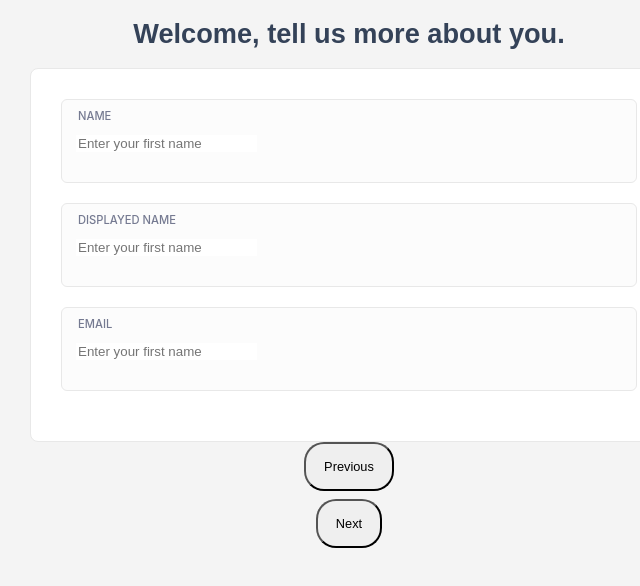
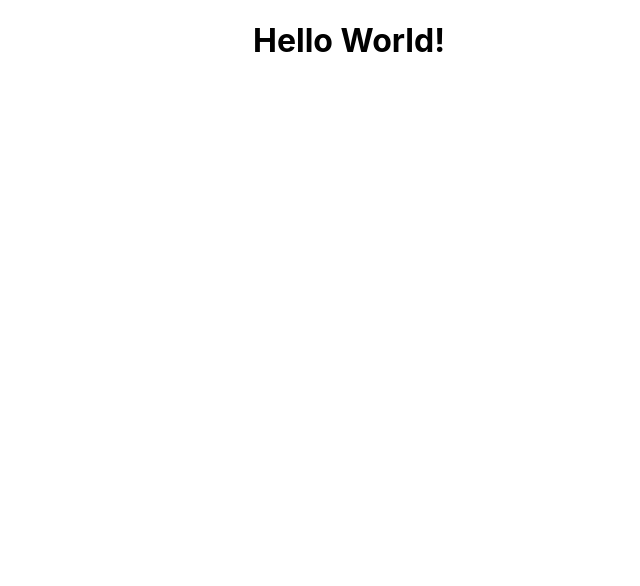
Before and after one commit to AnnZak/CodersCamp2020.Project.Front-React.MovieMatch, a React (Create React App) app: page / in a window 1280 px wide. Shown: the top 586 px of the page, without its empty margins (291-931 px from the left). Built offline with nearby package versions, Linux system fonts and the light colour scheme.

Commit message:
Update index.tsx

```diff
--- a/src/index.tsx
+++ b/src/index.tsx
@@ -2,13 +2,11 @@ import React from 'react';
 import ReactDOM from 'react-dom';
 import './index.scss';
 import App from './App';
-import Registration from './views/Registration/Registration'
 import reportWebVitals from './reportWebVitals';
 
 ReactDOM.render(
   <React.StrictMode>
-    {/* <App /> */}
-    <Registration />
+    <App />
   </React.StrictMode>,
   document.getElementById('root')
 );
```
